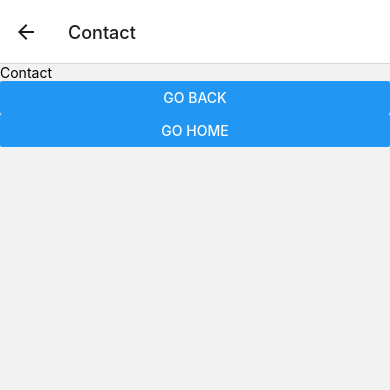
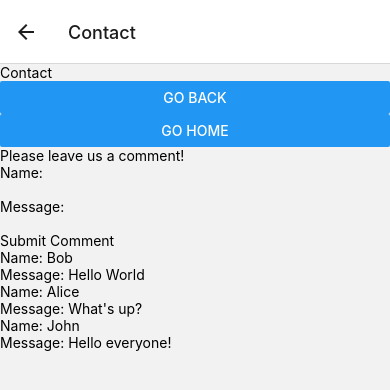
Before and after one commit to kurthablado/CPRG303Cclassexamples, a React Native app: screen /Contact in a window 390 px wide. Shown: the top 390 px of the page. Built offline with nearby package versions, Linux system fonts and the light colour scheme.

Commit message:
Event Handling and State Lifting

```diff
--- /dev/null
+++ b/src/components/comment-display.jsx
@@ -0,0 +1,21 @@
+import { FlatList, SafeAreaView, Text, View } from "react-native";
+
+function Comment({cObj}){
+    return(
+        <View>
+           <Text>Name: {cObj.name}</Text>
+           <Text>Message: {cObj.message}</Text>
+        </View>
+    );
+}
+export default function CommentDisplay({commentList}){
+    return(
+        <SafeAreaView>
+            <FlatList
+            data={commentList}
+            renderItem={ ({item}) => <Comment cObj={item} /> }
+            keyExtractor={ item => item.id}
+            />
+        </SafeAreaView>
+    );
+}
--- /dev/null
+++ b/src/components/comment-form.jsx
@@ -0,0 +1,33 @@
+"use client"
+
+import { useState } from "react";
+import { Pressable, SafeAreaView, Text, TextInput } from "react-native";
+
+export default function CommentForm({handleNewComment, noOfComments}){
+    const [name, setName] = useState('');
+    const [message, setMessage] = useState('');
+    const handleNameChange = (value) => setName(value);
+    const handleMessageChange = (value) => setMessage(value);
+    const handleSubmit = () => {
+        let newComment = {
+            id: noOfComments + 1,
+            name: name,
+            message: message
+        }
+        handleNewComment(newComment);
+        setName("");
+        setMessage("");
+    }
+    return(
+        <SafeAreaView>
+            <Text>Please leave us a comment!</Text>
+            <Text>Name:</Text>
+            <TextInput onChangeText={handleNameChange} value={name} />
+            <Text>Message:</Text>
+            <TextInput onChangeText={handleMessageChange} value={message} />
+            <Pressable onPress={handleSubmit}>
+                <Text>Submit Comment</Text>
+            </Pressable>
+        </SafeAreaView>
+    );
+}
--- a/src/screens/ContactScreen.jsx
+++ b/src/screens/ContactScreen.jsx
@@ -1,13 +1,43 @@
+"use client"
+
 import { Button, Text, View } from "react-native";
+import CommentForm from "../components/comment-form";
+import CommentDisplay from "../components/comment-display";
+import { useState } from "react";
 
+const testData = [
+    {
+        id: 1,
+        name: "Bob",
+        message: "Hello World"
+    },
+    {
+        id: 2,
+        name: "Alice",
+        message: "What's up?"
+    },
+    {
+        id: 3,
+        name: "John",
+        message: "Hello everyone!"
+    }
+];
 
 export default function ContactScreen({navigation}){
+
+    const [commentList, setCommentList] = useState(testData);
+
+    const submitComment = (newComment) => {
+        setCommentList( [...commentList, newComment] );
+    }
 
     return (
         <View>
             <Text>Contact</Text>
             <Button title="Go Back" onPress={ () => navigation.goBack() } />
             <Button title="Go Home" onPress={ () => navigation.popToTop() } />
+            <CommentForm handleNewComment={submitComment} noOfComments={commentList.length} />
+            <CommentDisplay commentList={commentList} />
         </View>
     );
 }
```
